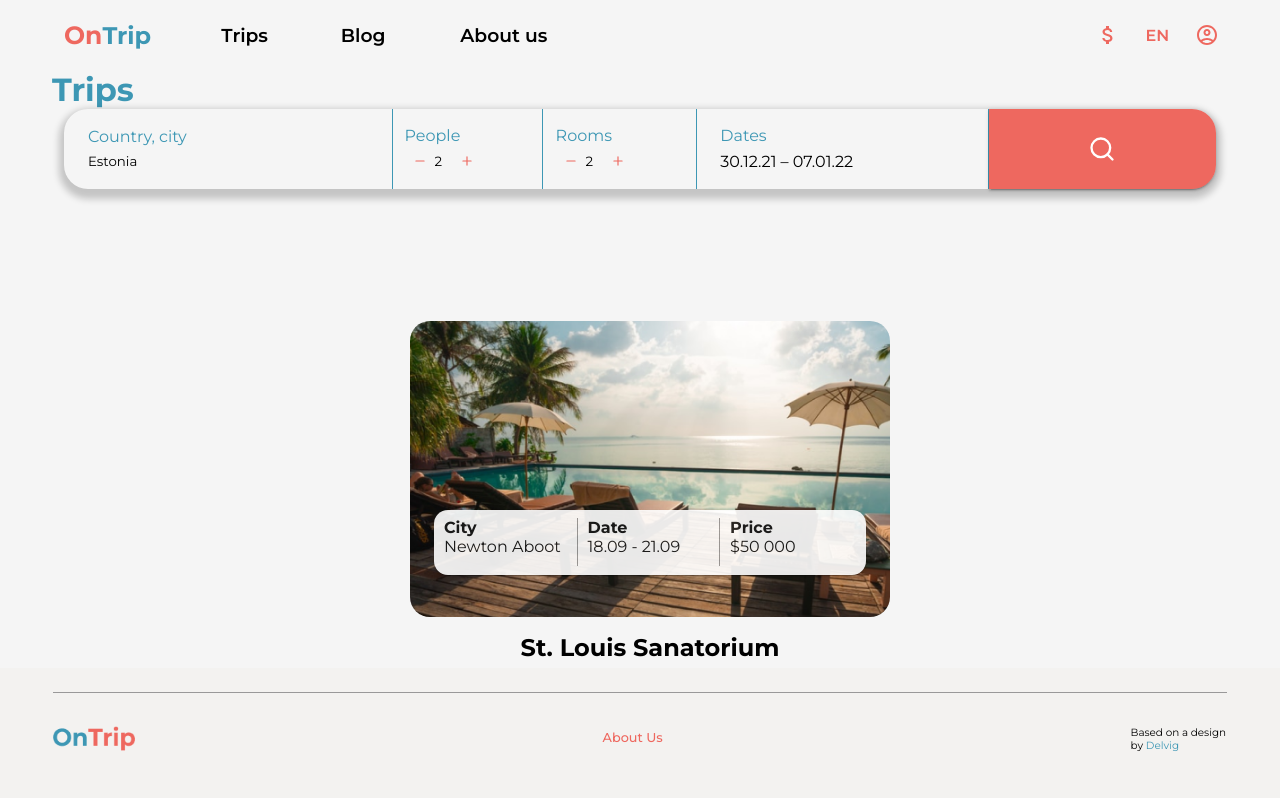
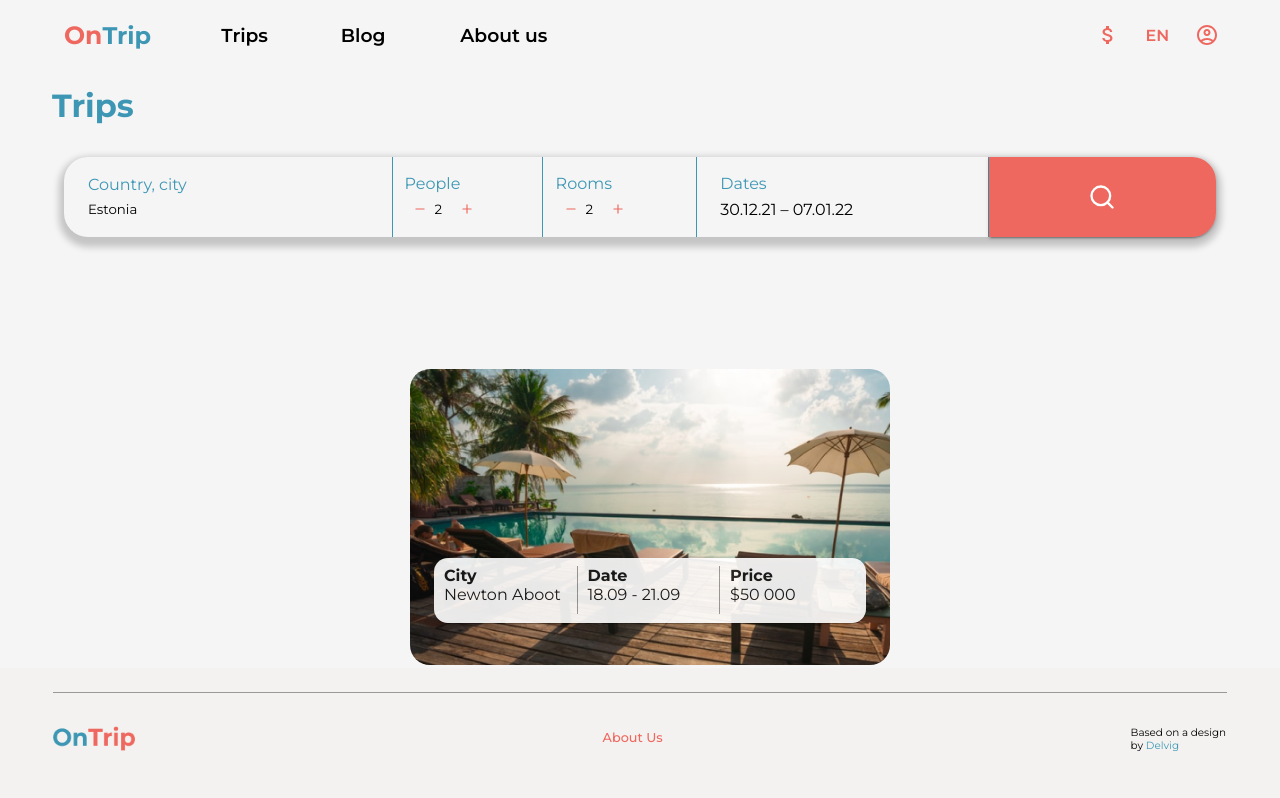
Before and after one commit to arc4dex/OnTrip, a React (Create React App) app: page /trips in a window 1280 px wide. Shown: the top 798 px of the page. Built offline with nearby package versions, Linux system fonts and the light colour scheme.

Commit message:
fix/ fixed the text position at trips page

```diff
--- a/src/pages/Trips/style.js
+++ b/src/pages/Trips/style.js
@@ -3,7 +3,10 @@ import styled from "styled-components";
 export const StyledH1 = styled.h1`
     color: var(--blue);
     width: 100%;
-    margin-left: 1rem;
+    margin-left: 4rem;
+    margin-top: 1rem;
+    margin-bottom: 2rem;
+
     @media (min-width: 768px){
         margin-left: 6.5rem;
     }
```
